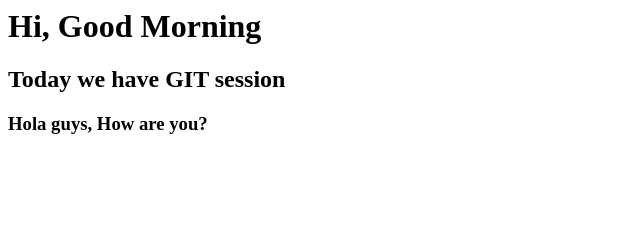
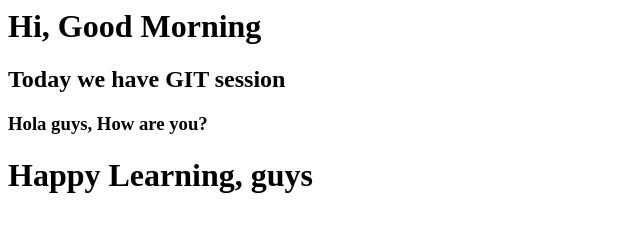
Before and after one commit to asmit29/myproject, a plain HTML site: page index.html in a window 1280 px wide. Shown: the whole page, without its empty margins (0-640 px from the left). Drawn offline with Linux system fonts and the light colour scheme.

Commit message:
This is my fourth commit

```diff
--- a/index.html
+++ b/index.html
@@ -2,3 +2,4 @@
 <h1> Hi, Good Morning </h1>
 <h2> Today we have GIT session</h2>
 <h3> Hola guys, How are you?</h3>
+<h1> Happy Learning, guys </h1>
```
